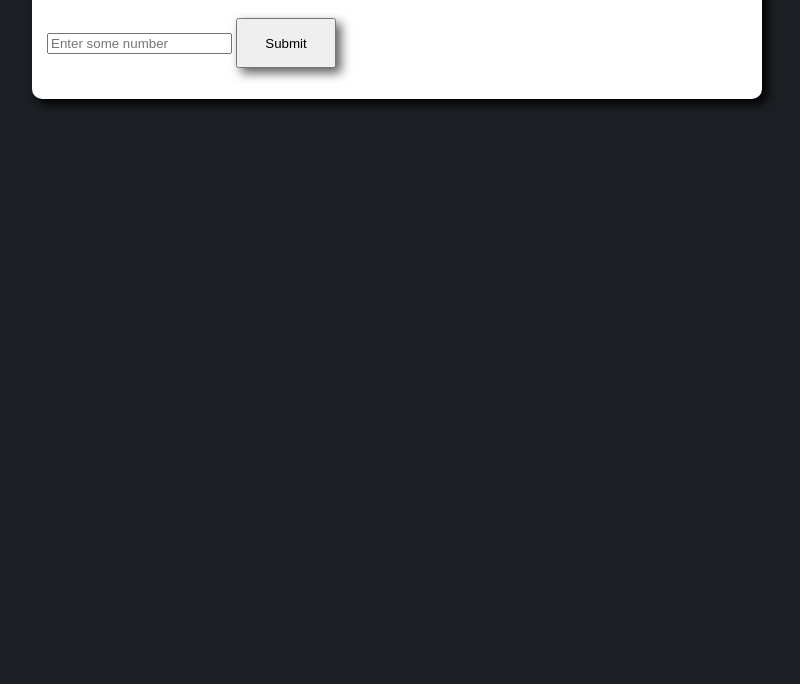
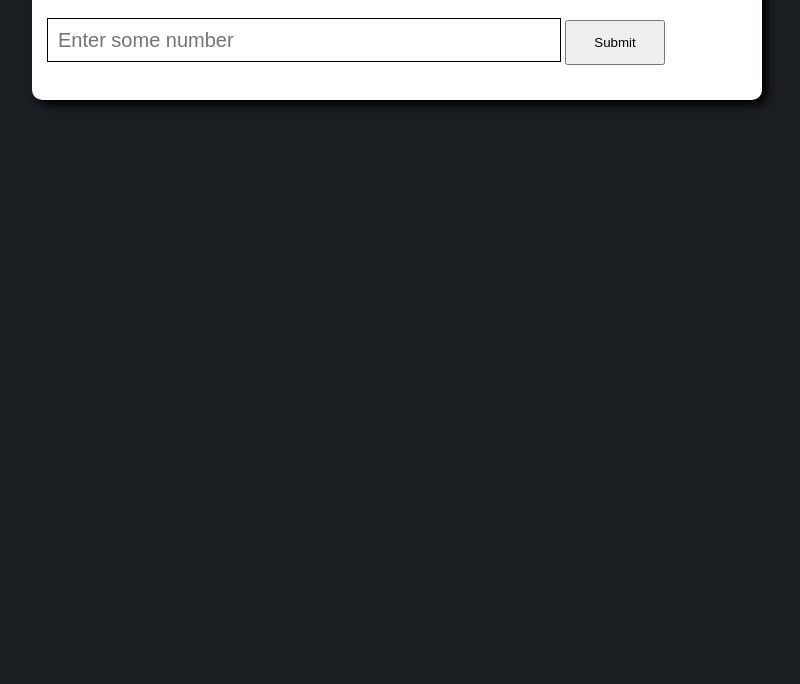
Before and after one commit to Vinicius231/Odds-or-Evens, a plain HTML site: page index.html in a window 1280 px wide. Shown: the part 116-800 px from the top of the page, without its empty margins (243-1043 px from the left). Drawn offline with Linux system fonts and the light colour scheme.

Commit message:
Update style.css

```diff
--- a/style.css
+++ b/style.css
@@ -15,11 +15,17 @@ h1{
     font: normal 30pt Arial;
 
 }
-div#button{
-    text-align: center;
+input{
+    border: 1px solid black;
+    font-size: 20px;
+    padding-left: 10px;
+    width: 500px;
+    height: 40px;
+}
+p{
+    font: normal 15pt Arial;
 }
 button{
     width: 100px;
-    height: 50px;
-    box-shadow: 5px 5px 10px rgba(0, 0, 0, 0.637);
+    height: 45px;
 }
```
